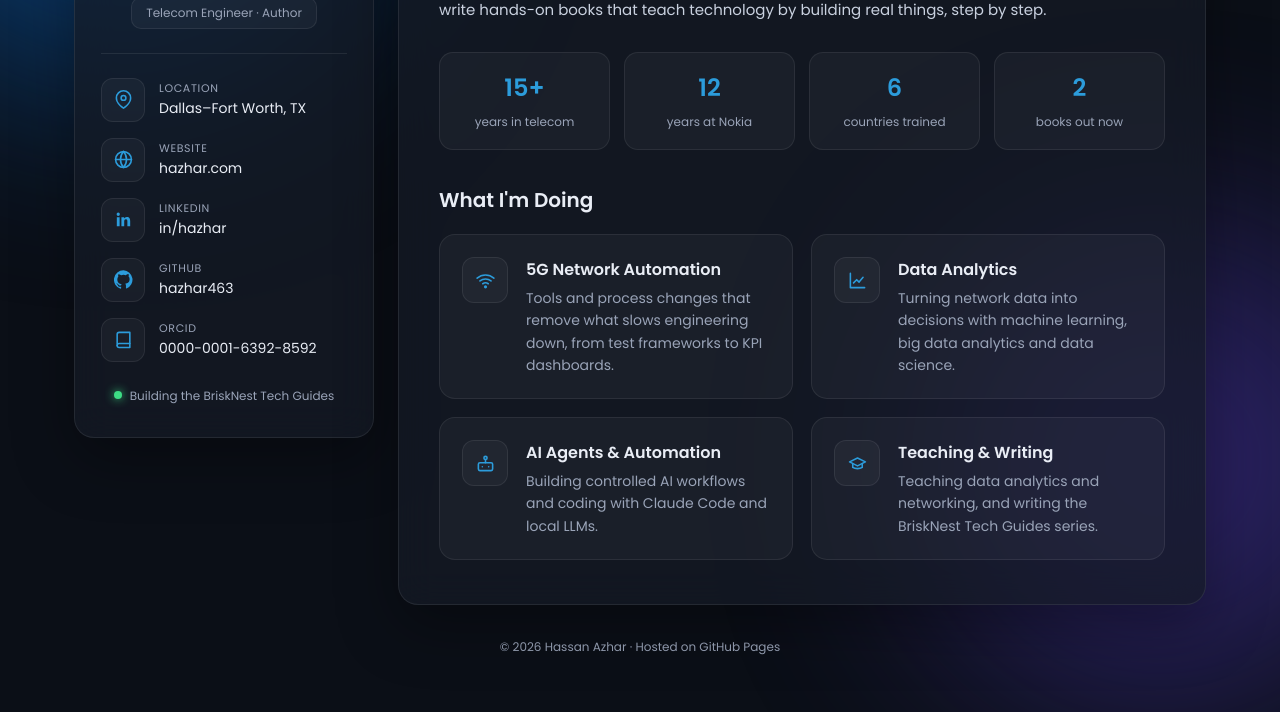
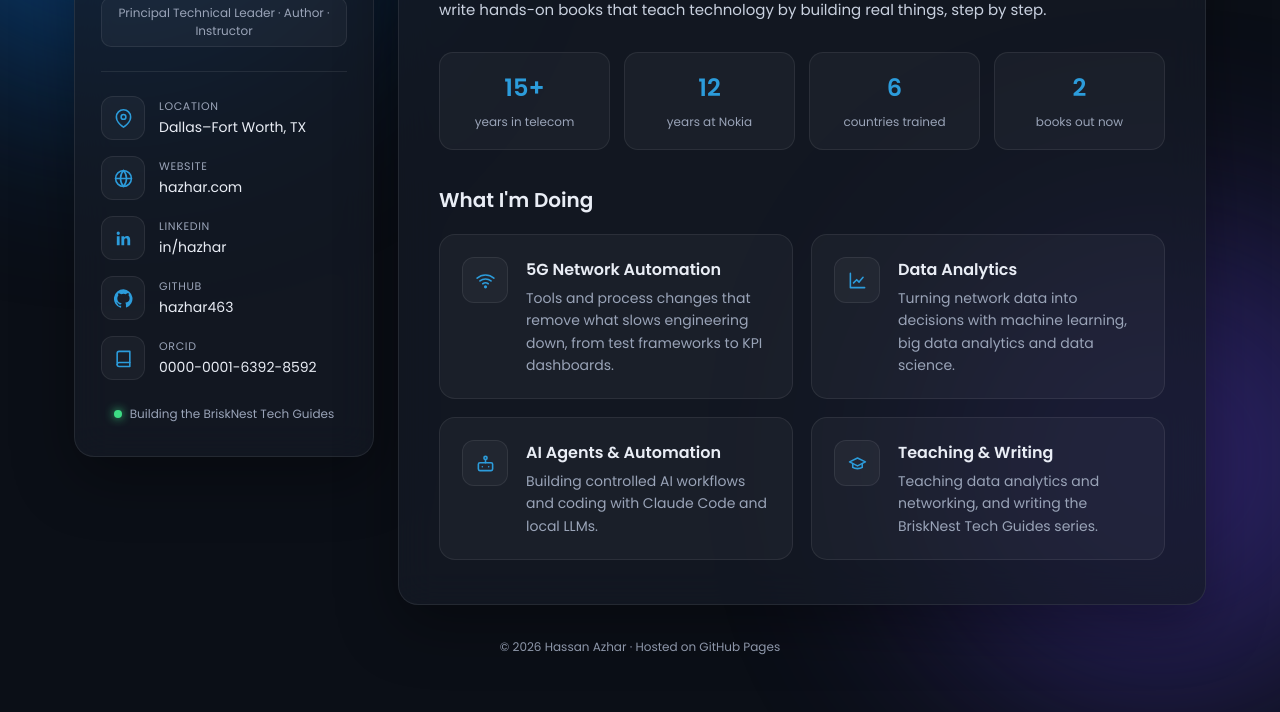
Before and after one commit to hazhar463/hazhar463.github.io, a plain HTML site: page index.html in a window 1280 px wide. Shown: the part 278-990 px from the top of the page. Drawn offline with Linux system fonts and the light colour scheme.

Commit message:
Update sidebar title
Co-Authored-By: Claude Opus 5.5 <noreply@anthropic.com>
Claude-Session: https://claude.ai/code/session_01KvnnsW8hJQgTELThZvHGqq

```diff
--- a/index.html
+++ b/index.html
@@ -34,7 +34,7 @@ a{color:inherit;text-decoration:none}
 .avatar{width:120px;height:120px;margin:0 auto 18px;border-radius:28px;display:grid;place-items:center;font-size:40px;font-weight:600;letter-spacing:1px;
   background:linear-gradient(135deg,var(--accent-2),var(--accent));box-shadow:0 10px 30px rgba(44,156,219,.35)}
 .side h1{font-size:24px;font-weight:600}
-.chip{display:inline-block;margin-top:10px;padding:5px 14px;border-radius:10px;font-size:12px;background:var(--tile);border:1px solid var(--line);color:var(--muted)}
+.chip{display:inline-block;margin-top:10px;padding:6px 14px;line-height:1.5;max-width:100%;border-radius:10px;font-size:12px;background:var(--tile);border:1px solid var(--line);color:var(--muted)}
 .sep{height:1px;background:var(--line);margin:24px 0}
 .contacts{list-style:none;display:grid;gap:16px;text-align:left}
 .contacts li{display:flex;gap:14px;align-items:center;min-width:0}
@@ -128,7 +128,7 @@ footer{grid-column:1/-1;text-align:center;font-size:12px;color:var(--muted);padd
   <aside class="card side">
     <div class="avatar">HA</div>
     <h1>Hassan Azhar</h1>
-    <span class="chip">Telecom Engineer · Author</span>
+    <span class="chip">Principal Technical Leader · Author · Instructor</span>
     <div class="sep"></div>
     <ul class="contacts">
       <li><span class="ico"><svg viewBox="0 0 24 24" fill="none" stroke="currentColor" stroke-width="2" stroke-linecap="round" stroke-linejoin="round"><path d="M21 10c0 7-9 13-9 13s-9-6-9-13a9 9 0 0 1 18 0z"/><circle cx="12" cy="10" r="3"/></svg></span>
```
